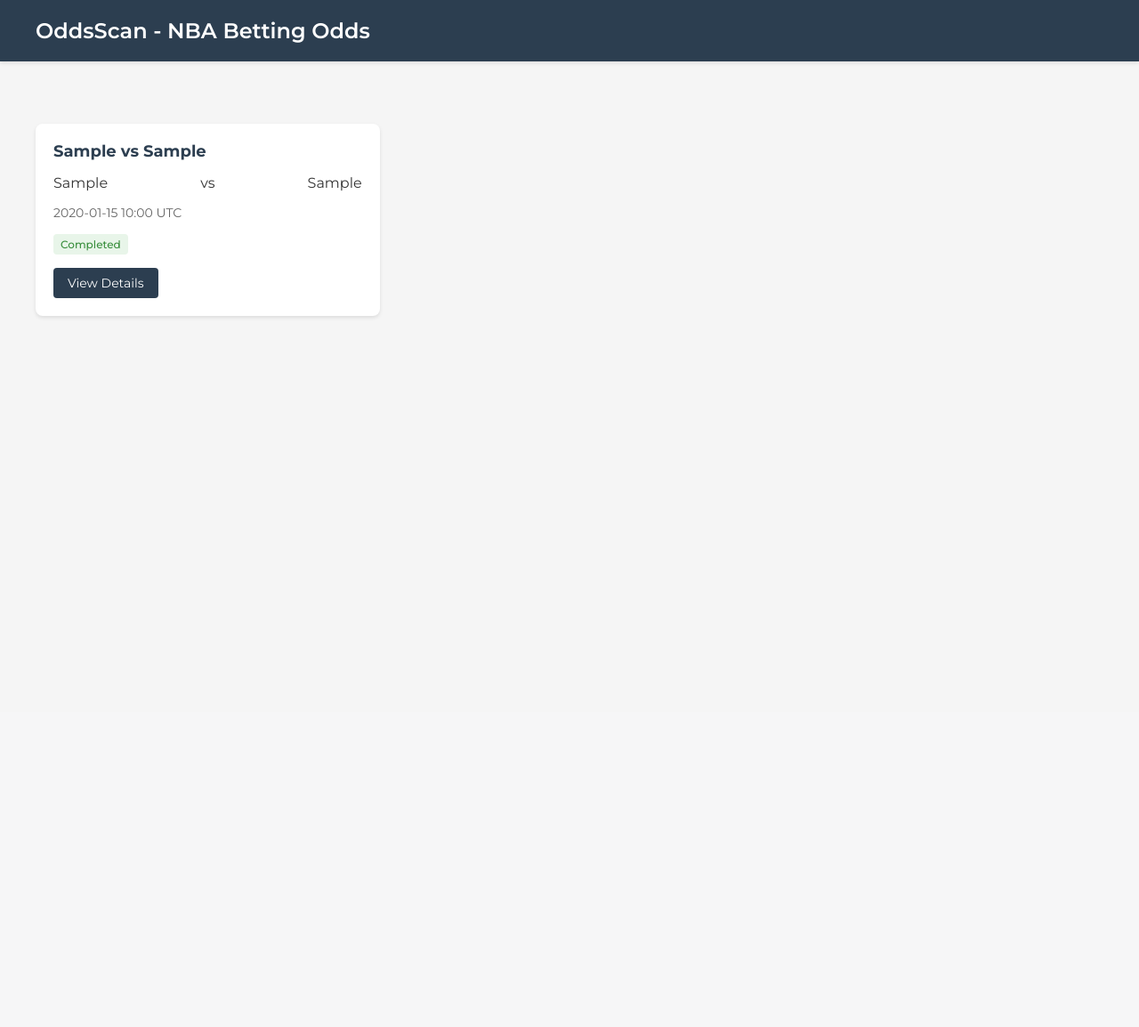
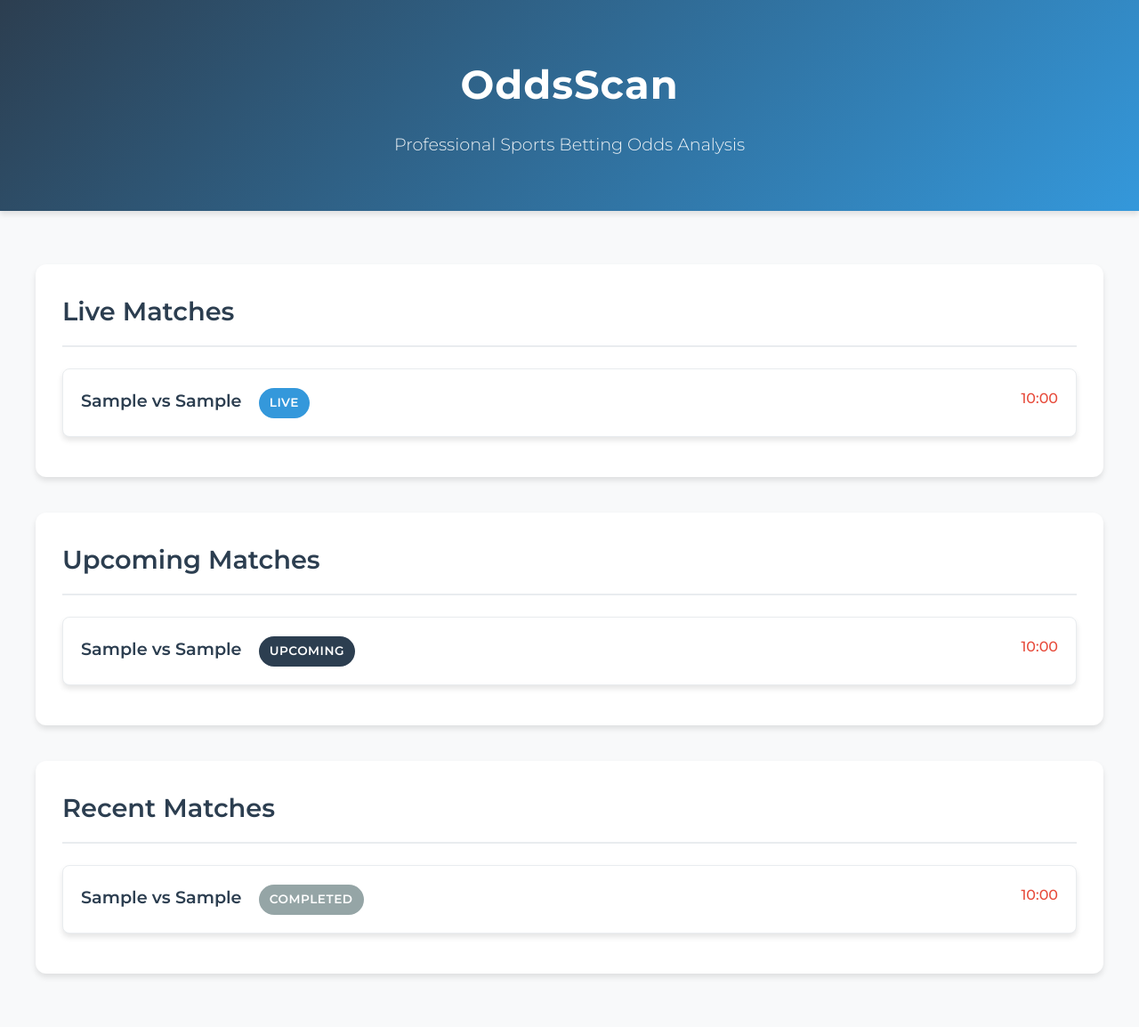
Before and after one commit to guzamaguza/OddsScan, a Flask app: template app/templates/home.html in a window 1280 px wide. Shown: the whole page at 89% size. Before the commit the page ends 357 px from the top, so only its background shows below. Run offline with Flask 3, Linux system fonts and the light colour scheme; tables that the repository leaves empty hold one stand-in row (values such as "Sample post"); the template is opened without the code that fills it: values that come from a table or form of the project are taken from there, most other values are stand-ins (such as "Sample title", 1, 10 or a date in 2020).

Commit message:
Update home.html

```diff
--- a/app/templates/home.html
+++ b/app/templates/home.html
@@ -1,17 +1,26 @@
 <!DOCTYPE html>
-<html lang="en">
+<html>
 <head>
-    <meta charset="UTF-8">
-    <meta name="viewport" content="width=device-width, initial-scale=1.0">
-    <title>OddsScan - NBA Betting Odds</title>
-    <link href="https://fonts.googleapis.com/css2?family=Montserrat:wght@400;500;600;700&display=swap" rel="stylesheet">
+    <title>OddsScan - Sports Betting Odds Tracker</title>
     <style>
+        :root {
+            --primary-color: #2c3e50;
+            --secondary-color: #3498db;
+            --accent-color: #e74c3c;
+            --background-color: #f8f9fa;
+            --text-color: #2c3e50;
+            --border-color: #e9ecef;
+            --card-shadow: 0 4px 6px rgba(0,0,0,0.1);
+            --header-gradient: linear-gradient(135deg, #2c3e50 0%, #3498db 100%);
+        }
+
         body {
-            font-family: 'Montserrat', sans-serif;
+            font-family: 'Montserrat', 'Segoe UI', sans-serif;
             margin: 0;
             padding: 0;
-            background-color: #f5f5f5;
-            color: #333;
+            background-color: var(--background-color);
+            color: var(--text-color);
+            line-height: 1.6;
         }
 
         .container {
@@ -20,157 +29,221 @@
             padding: 20px;
         }
 
-        header {
-            background-color: #2c3e50;
+        .header {
+            background: var(--header-gradient);
             color: white;
-            padding: 20px 0;
-            margin-bottom: 30px;
-            box-shadow: 0 2px 4px rgba(0,0,0,0.1);
+            padding: 40px 0;
+            margin-bottom: 40px;
+            box-shadow: 0 4px 6px rgba(0,0,0,0.1);
         }
 
-        .header-content {
-            max-width: 1200px;
-            margin: 0 auto;
-            padding: 0 20px;
-            display: flex;
-            justify-content: space-between;
-            align-items: center;
+        .header h1 {
+            margin: 0;
+            font-size: 2.8em;
+            text-align: center;
+            font-weight: 700;
+            letter-spacing: 1px;
         }
 
-        h1 {
-            margin: 0;
-            font-size: 24px;
+        .header p {
+            text-align: center;
+            margin: 15px 0 0;
+            font-size: 1.2em;
+            opacity: 0.9;
+            font-weight: 300;
+        }
+
+        .section {
+            background-color: white;
+            border-radius: 12px;
+            padding: 30px;
+            margin-bottom: 40px;
+            box-shadow: var(--card-shadow);
+            transition: transform 0.3s ease;
+        }
+
+        .section:hover {
+            transform: translateY(-5px);
+        }
+
+        .section h2 {
+            color: var(--primary-color);
+            margin-top: 0;
+            padding-bottom: 15px;
+            border-bottom: 2px solid var(--border-color);
+            font-size: 1.8em;
             font-weight: 600;
         }
 
-        .events-grid {
-            display: grid;
-            grid-template-columns: repeat(auto-fill, minmax(300px, 1fr));
-            gap: 20px;
-            margin-top: 20px;
+        .event-list {
+            list-style: none;
+            padding: 0;
+            margin: 0;
         }
 
-        .event-card {
-            background: white;
+        .event-item {
+            padding: 20px;
+            margin-bottom: 15px;
+            background-color: white;
             border-radius: 8px;
-            padding: 20px;
-            box-shadow: 0 2px 4px rgba(0,0,0,0.1);
-            transition: transform 0.2s;
+            box-shadow: var(--card-shadow);
+            transition: all 0.3s ease;
+            border: 1px solid var(--border-color);
         }
 
-        .event-card:hover {
-            transform: translateY(-5px);
-            box-shadow: 0 4px 8px rgba(0,0,0,0.2);
+        .event-item:hover {
+            transform: translateY(-3px);
+            box-shadow: 0 6px 12px rgba(0,0,0,0.15);
+            border-color: var(--secondary-color);
         }
 
-        .event-card h3 {
-            margin: 0 0 15px 0;
-            font-size: 18px;
-            color: #2c3e50;
+        .event-item a {
+            text-decoration: none;
+            color: var(--text-color);
+            display: block;
         }
 
-        .teams {
-            display: flex;
-            justify-content: space-between;
-            margin-bottom: 15px;
-            font-size: 16px;
+        .event-item strong {
+            color: var(--primary-color);
+            font-size: 1.2em;
+            font-weight: 600;
         }
 
-        .time {
-            color: #666;
-            font-size: 14px;
-            margin-bottom: 15px;
-        }
-
-        .status {
-            display: inline-block;
-            padding: 4px 8px;
-            border-radius: 4px;
-            font-size: 12px;
+        .event-item em {
+            color: var(--accent-color);
+            font-style: normal;
+            float: right;
             font-weight: 500;
         }
 
-        .status.upcoming {
-            background-color: #e3f2fd;
-            color: #1976d2;
+        .status-badge {
+            display: inline-block;
+            padding: 6px 12px;
+            border-radius: 20px;
+            font-size: 0.85em;
+            font-weight: 600;
+            margin-left: 15px;
+            text-transform: uppercase;
+            letter-spacing: 0.5px;
         }
 
-        .status.ongoing {
-            background-color: #fff3e0;
-            color: #f57c00;
+        .status-ongoing {
+            background-color: var(--secondary-color);
+            color: white;
         }
 
-        .status.completed {
-            background-color: #e8f5e9;
-            color: #388e3c;
+        .status-upcoming {
+            background-color: var(--primary-color);
+            color: white;
         }
 
-        .view-details {
-            display: inline-block;
-            margin-top: 15px;
-            padding: 8px 16px;
-            background-color: #2c3e50;
+        .status-past {
+            background-color: #95a5a6;
             color: white;
-            text-decoration: none;
-            border-radius: 4px;
-            font-size: 14px;
-            transition: background-color 0.2s;
         }
 
-        .view-details:hover {
-            background-color: #34495e;
+        .empty-message {
+            text-align: center;
+            padding: 30px;
+            color: #7f8c8d;
+            font-style: italic;
+            font-size: 1.1em;
         }
 
         @media (max-width: 768px) {
-            .events-grid {
-                grid-template-columns: 1fr;
+            .container {
+                padding: 15px;
             }
 
-            .header-content {
-                flex-direction: column;
-                text-align: center;
+            .header {
+                padding: 30px 0;
             }
 
-            h1 {
-                margin-bottom: 10px;
+            .header h1 {
+                font-size: 2.2em;
+            }
+
+            .section {
+                padding: 20px;
+            }
+
+            .event-item {
+                padding: 15px;
+            }
+
+            .event-item em {
+                float: none;
+                display: block;
+                margin-top: 8px;
             }
         }
     </style>
+    <link href="https://fonts.googleapis.com/css2?family=Montserrat:wght@300;400;500;600;700&display=swap" rel="stylesheet">
 </head>
 <body>
-    <header>
-        <div class="header-content">
-            <h1>OddsScan - NBA Betting Odds</h1>
+    <div class="header">
+        <div class="container">
+            <h1>OddsScan</h1>
+            <p>Professional Sports Betting Odds Analysis</p>
         </div>
-    </header>
+    </div>
 
     <div class="container">
-        <div class="events-grid">
-            {% for event in events %}
-            <div class="event-card">
-                <h3>{{ event.home_team }} vs {{ event.away_team }}</h3>
-                <div class="teams">
-                    <span>{{ event.home_team }}</span>
-                    <span>vs</span>
-                    <span>{{ event.away_team }}</span>
-                </div>
-                <div class="time">
-                    {{ event.commence_time.strftime('%Y-%m-%d %H:%M UTC') }}
-                </div>
-                {% set score = Score.query.filter_by(event_id=event.uuid).first() %}
-                {% if score %}
-                    {% if score.completed %}
-                        <span class="status completed">Completed</span>
-                    {% else %}
-                        <span class="status ongoing">Ongoing</span>
-                    {% endif %}
-                {% else %}
-                    <span class="status upcoming">Upcoming</span>
-                {% endif %}
-                <br>
-                <a href="{{ url_for('main.match_details', uuid=event.uuid) }}" class="view-details">View Details</a>
-            </div>
-            {% endfor %}
+        <div class="section">
+            <h2>Live Matches</h2>
+            {% if ongoing_events %}
+                <ul class="event-list">
+                    {% for event in ongoing_events %}
+                        <li class="event-item">
+                            <a href="{{ url_for('main.match_details', uuid=event.uuid) }}">
+                                <strong>{{ event.home_team }} vs {{ event.away_team }}</strong>
+                                <span class="status-badge status-ongoing">Live</span>
+                                <em>{{ event.commence_time.strftime('%H:%M') }}</em>
+                            </a>
+                        </li>
+                    {% endfor %}
+                </ul>
+            {% else %}
+                <p class="empty-message">No live matches at the moment</p>
+            {% endif %}
+        </div>
+
+        <div class="section">
+            <h2>Upcoming Matches</h2>
+            {% if upcoming_events %}
+                <ul class="event-list">
+                    {% for event in upcoming_events %}
+                        <li class="event-item">
+                            <a href="{{ url_for('main.match_details', uuid=event.uuid) }}">
+                                <strong>{{ event.home_team }} vs {{ event.away_team }}</strong>
+                                <span class="status-badge status-upcoming">Upcoming</span>
+                                <em>{{ event.commence_time.strftime('%H:%M') }}</em>
+                            </a>
+                        </li>
+                    {% endfor %}
+                </ul>
+            {% else %}
+                <p class="empty-message">No upcoming matches scheduled</p>
+            {% endif %}
+        </div>
+
+        <div class="section">
+            <h2>Recent Matches</h2>
+            {% if past_events %}
+                <ul class="event-list">
+                    {% for event in past_events %}
+                        <li class="event-item">
+                            <a href="{{ url_for('main.match_details', uuid=event.uuid) }}">
+                                <strong>{{ event.home_team }} vs {{ event.away_team }}</strong>
+                                <span class="status-badge status-past">Completed</span>
+                                <em>{{ event.commence_time.strftime('%H:%M') }}</em>
+                            </a>
+                        </li>
+                    {% endfor %}
+                </ul>
+            {% else %}
+                <p class="empty-message">No recent matches available</p>
+            {% endif %}
         </div>
     </div>
 </body>
```
